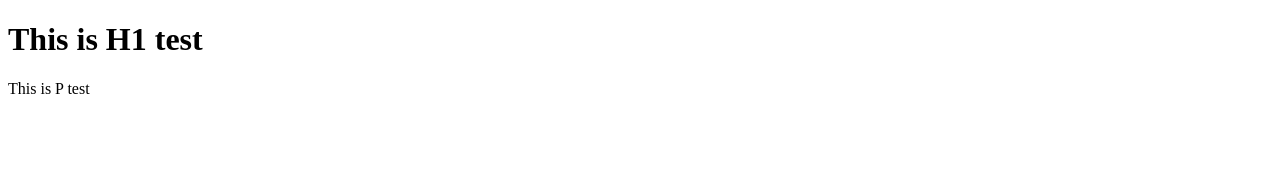
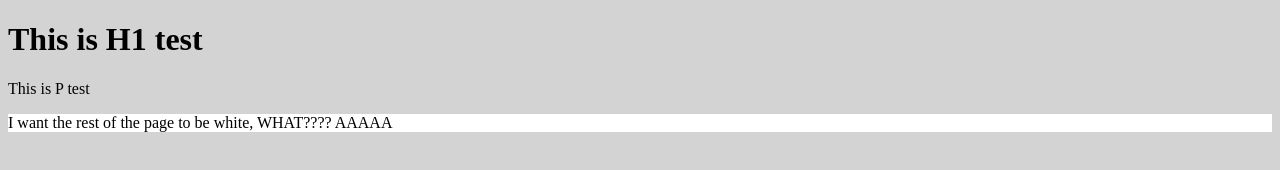
Before and after one commit to Tristan-Kendall/Tristan-Kendall.github.io, a plain HTML site: page index.html in a window 1280 px wide. Drawn offline with Linux system fonts and the light colour scheme.

Commit message:
Should be working now, HTML and CSS are now working together.

```diff
--- a/index.html
+++ b/index.html
@@ -1,5 +1,5 @@
-<!DOCTYPE HTML>
-<HTML>
+<!DOCTYPE html>
+<html>
     <head>
     <link rel="stylesheet" href="styles.css"
     </head>
@@ -9,4 +9,8 @@
     <p>This is P test</p>
     </body>
 
-</HTML>
+<div>
+    <p>I want the rest of the page to be white, WHAT???? AAAAA</p>
+</div>
+
+</html>
--- a/styles.css
+++ b/styles.css
@@ -1,6 +1,10 @@
-div {
+body {
     background-color: lightgrey;
-    width: 100px;
-    max-height: 100px;
+    width: auto;
+    max-height: 30px;
 
 }
+div{
+    background-color: white;
+    max-height: auto;
+}
```
